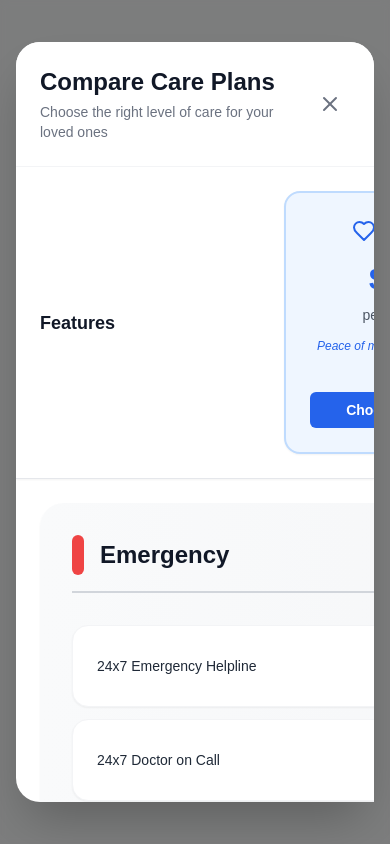
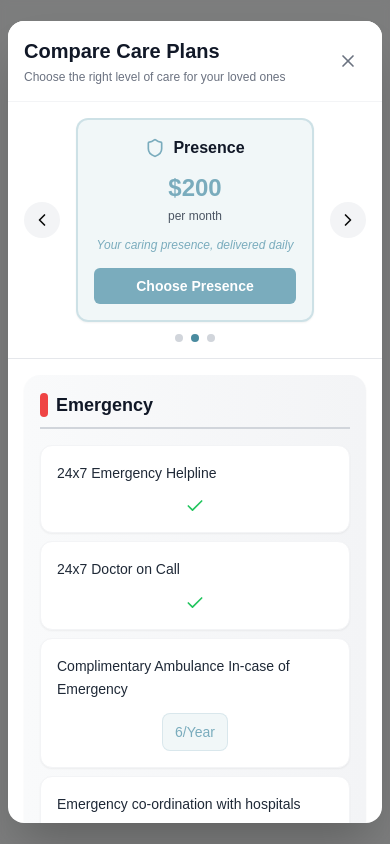
Before and after one commit to sarindipitous/TimesNRI, a Next.js app: page /compare in a window 390 px wide. Built offline with nearby package versions, Linux system fonts and the light colour scheme.

Commit message:
feat: make compare plans page mobile-friendly
Optimize layout, navigation, and content for mobile devices

Co-authored-by: Gaurav Sarin <104790060+sarindipitous@users.noreply.github.com>

```diff
--- a/components/care-plans-comparison.tsx
+++ b/components/care-plans-comparison.tsx
@@ -1,7 +1,8 @@
 "use client"
-import { Check, X, Crown, Heart, Shield, Plus } from "lucide-react"
+import { Check, X, Crown, Heart, Shield, Plus, ChevronLeft, ChevronRight } from "lucide-react"
 import { Button } from "@/components/ui/button"
 import Link from "next/link"
+import { useState } from "react"
 
 interface ComparisonFeature {
   category: string
@@ -258,12 +259,53 @@ const comparisonData: ComparisonFeature[] = [
   },
 ]
 
+const plans = [
+  {
+    id: "peace",
+    name: "Peace",
+    price: "$50",
+    description: "Peace of mind, always within reach",
+    icon: Heart,
+    color: "blue",
+    bgColor: "bg-blue-50",
+    borderColor: "border-blue-200",
+    textColor: "text-blue-600",
+    buttonColor: "bg-blue-600 hover:bg-blue-700",
+  },
+  {
+    id: "presence",
+    name: "Presence",
+    price: "$200",
+    description: "Your caring presence, delivered daily",
+    icon: Shield,
+    color: "accent",
+    bgColor: "bg-accent/10",
+    borderColor: "border-accent/30",
+    textColor: "text-accent",
+    buttonColor: "bg-accent hover:bg-accent/90",
+  },
+  {
+    id: "honour",
+    name: "Honour",
+    price: "$500",
+    description: "The dignity and care they gave you, returned in full",
+    icon: Crown,
+    color: "purple",
+    bgColor: "bg-purple-50",
+    borderColor: "border-purple-200",
+    textColor: "text-purple-600",
+    buttonColor: "bg-purple-600 hover:bg-purple-700",
+  },
+]
+
 interface CarePlansComparisonProps {
   onClose: () => void
   onSelectPlan?: (plan: string) => void
 }
 
 export function CarePlansComparison({ onClose, onSelectPlan }: CarePlansComparisonProps) {
+  const [selectedPlanIndex, setSelectedPlanIndex] = useState(1) // Default to Presence plan
+
   const renderFeatureValue = (value: boolean | string, planType: "peace" | "presence" | "honour") => {
     if (value === true) {
       return <Check className="h-5 w-5 text-green-500 mx-auto flex-shrink-0" />
@@ -299,99 +341,124 @@ export function CarePlansComparison({ onClose, onSelectPlan }: CarePlansComparis
     return null
   }
 
+  const currentPlan = plans[selectedPlanIndex]
+  const IconComponent = currentPlan.icon
+
   return (
-    <div className="fixed inset-0 bg-black/50 backdrop-blur-sm z-50 flex items-center justify-center p-4">
-      <div className="bg-white rounded-3xl w-full max-w-7xl h-[90vh] flex flex-col shadow-2xl">
+    <div className="fixed inset-0 bg-black/50 backdrop-blur-sm z-50 flex items-center justify-center p-2 sm:p-4">
+      <div className="bg-white rounded-2xl sm:rounded-3xl w-full max-w-7xl h-[95vh] sm:h-[90vh] flex flex-col shadow-2xl">
         {/* Fixed Header */}
-        <div className="flex-shrink-0 border-b border-gray-100 p-6 flex items-center justify-between rounded-t-3xl bg-white">
+        <div className="flex-shrink-0 border-b border-gray-100 p-4 sm:p-6 rounded-t-2xl sm:rounded-t-3xl bg-white">
+          <div className="flex items-center justify-between">
             <div>
-            <h3 className="text-2xl font-bold text-gray-900">Compare Care Plans</h3>
-            <p className="text-sm text-gray-500 mt-1">Choose the right level of care for your loved ones</p>
+              <h3 className="text-xl sm:text-2xl font-bold text-gray-900">Compare Care Plans</h3>
+              <p className="text-xs sm:text-sm text-gray-500 mt-1">
+                Choose the right level of care for your loved ones
+              </p>
             </div>
             <button onClick={onClose} className="p-2 hover:bg-gray-100 rounded-full transition-colors">
-            <X className="h-6 w-6 text-gray-500" />
+              <X className="h-5 w-5 sm:h-6 sm:w-6 text-gray-500" />
             </button>
           </div>
+        </div>
 
-        {/* Scrollable Content */}
-        <div className="flex-1 overflow-auto">
-          {/* Plan Headers - Sticky */}
-          <div className="sticky top-0 bg-white border-b border-gray-200 z-10 shadow-sm">
-            <div className="grid grid-cols-4 gap-6 p-6 min-w-[1000px]">
-              <div className="font-bold text-gray-900 text-lg flex items-center">Features</div>
+        {/* Mobile Plan Selector */}
+        <div className="lg:hidden flex-shrink-0 bg-white border-b border-gray-200 p-4">
+          <div className="flex items-center justify-between">
+            <button
+              onClick={() => setSelectedPlanIndex(Math.max(0, selectedPlanIndex - 1))}
+              disabled={selectedPlanIndex === 0}
+              className="p-2 rounded-full bg-gray-100 disabled:opacity-50 disabled:cursor-not-allowed"
+            >
+              <ChevronLeft className="h-5 w-5" />
+            </button>
 
-              {/* Peace Plan Header */}
-              <div className="text-center">
-                <div className="bg-blue-50 rounded-2xl p-6 border-2 border-blue-200 shadow-sm">
-                  <div className="flex items-center justify-center gap-2 mb-4">
-                    <Heart className="h-6 w-6 text-blue-600" />
-                    <h4 className="font-bold text-gray-900 text-lg">Peace</h4>
+            <div className="flex-1 mx-4">
+              <div className={`${currentPlan.bgColor} rounded-xl p-4 border-2 ${currentPlan.borderColor} shadow-sm`}>
+                <div className="flex items-center justify-center gap-2 mb-3">
+                  <IconComponent className={`h-5 w-5 ${currentPlan.textColor}`} />
+                  <h4 className="font-bold text-gray-900">{currentPlan.name}</h4>
                 </div>
-                  <div className="text-3xl font-bold text-blue-600 mb-2">$50</div>
-                  <div className="text-sm text-gray-600 mb-3">per month</div>
-                  <div className="text-xs text-blue-600 font-medium italic mb-4 leading-relaxed">
-                    Peace of mind, always within reach
+                <div className={`text-2xl font-bold ${currentPlan.textColor} mb-1 text-center`}>
+                  {currentPlan.price}
                 </div>
-                  <Link href="/waitlist?plan=peace">
-                    <Button size="sm" className="w-full bg-blue-600 hover:bg-blue-700 text-white font-semibold py-2">
-                      Choose Peace
+                <div className="text-xs text-gray-600 mb-3 text-center">per month</div>
+                <div className={`text-xs ${currentPlan.textColor} font-medium italic mb-3 leading-relaxed text-center`}>
+                  {currentPlan.description}
+                </div>
+                <Link href={`/waitlist?plan=${currentPlan.id}`}>
+                  <Button size="sm" className={`w-full ${currentPlan.buttonColor} text-white font-semibold py-2`}>
+                    Choose {currentPlan.name}
                   </Button>
                 </Link>
               </div>
             </div>
 
-              {/* Presence Plan Header */}
-              <div className="text-center">
-                <div className="bg-accent/10 rounded-2xl p-6 border-2 border-accent/30 shadow-sm">
+            <button
+              onClick={() => setSelectedPlanIndex(Math.min(plans.length - 1, selectedPlanIndex + 1))}
+              disabled={selectedPlanIndex === plans.length - 1}
+              className="p-2 rounded-full bg-gray-100 disabled:opacity-50 disabled:cursor-not-allowed"
+            >
+              <ChevronRight className="h-5 w-5" />
+            </button>
+          </div>
+
+          <div className="flex justify-center mt-3 gap-2">
+            {plans.map((_, index) => (
+              <button
+                key={index}
+                onClick={() => setSelectedPlanIndex(index)}
+                className={`w-2 h-2 rounded-full transition-colors ${
+                  index === selectedPlanIndex ? "bg-primary" : "bg-gray-300"
+                }`}
+              />
+            ))}
+          </div>
+        </div>
+
+        {/* Scrollable Content */}
+        <div className="flex-1 overflow-auto">
+          {/* Desktop Plan Headers - Hidden on mobile */}
+          <div className="hidden lg:block sticky top-0 bg-white border-b border-gray-200 z-10 shadow-sm">
+            <div className="grid grid-cols-4 gap-6 p-6 min-w-[1000px]">
+              <div className="font-bold text-gray-900 text-lg flex items-center">Features</div>
+
+              {plans.map((plan) => {
+                const IconComponent = plan.icon
+                return (
+                  <div key={plan.id} className="text-center">
+                    <div className={`${plan.bgColor} rounded-2xl p-6 border-2 ${plan.borderColor} shadow-sm`}>
                       <div className="flex items-center justify-center gap-2 mb-4">
-                    <Shield className="h-6 w-6 text-accent" />
-                    <h4 className="font-bold text-gray-900 text-lg">Presence</h4>
+                        <IconComponent className={`h-6 w-6 ${plan.textColor}`} />
+                        <h4 className="font-bold text-gray-900 text-lg">{plan.name}</h4>
                       </div>
-                  <div className="text-3xl font-bold text-accent mb-2">$200</div>
+                      <div className={`text-3xl font-bold ${plan.textColor} mb-2`}>{plan.price}</div>
                       <div className="text-sm text-gray-600 mb-3">per month</div>
-                  <div className="text-xs text-accent font-medium italic mb-4 leading-relaxed">
-                    Your caring presence, delivered daily
+                      <div className={`text-xs ${plan.textColor} font-medium italic mb-4 leading-relaxed`}>
+                        {plan.description}
                       </div>
-                  <Link href="/waitlist?plan=presence">
-                    <Button size="sm" className="w-full bg-accent hover:bg-accent/90 text-white font-semibold py-2">
-                      Choose Presence
+                      <Link href={`/waitlist?plan=${plan.id}`}>
+                        <Button size="sm" className={`w-full ${plan.buttonColor} text-white font-semibold py-2`}>
+                          Choose {plan.name}
                         </Button>
                       </Link>
                     </div>
                   </div>
-
-              {/* Honour Plan Header */}
-              <div className="text-center">
-                <div className="bg-purple-50 rounded-2xl p-6 border-2 border-purple-200 shadow-sm">
-                  <div className="flex items-center justify-center gap-2 mb-4">
-                    <Crown className="h-6 w-6 text-purple-600" />
-                    <h4 className="font-bold text-gray-900 text-lg">Honour</h4>
-                  </div>
-                  <div className="text-3xl font-bold text-purple-600 mb-2">$500</div>
-                  <div className="text-sm text-gray-600 mb-3">per month</div>
-                  <div className="text-xs text-purple-600 font-medium italic mb-4 leading-relaxed">
-                    The dignity and care they gave you, returned in full
-                  </div>
-                  <Link href="/waitlist?plan=honour">
-                    <Button
-                      size="sm"
-                      className="w-full bg-purple-600 hover:bg-purple-700 text-white font-semibold py-2"
-                    >
-                      Choose Honour
-                    </Button>
-                  </Link>
-                </div>
-              </div>
+                )
+              })}
             </div>
           </div>
 
           {/* Feature Comparison */}
-          <div className="p-6 space-y-10 min-w-[1000px]">
+          <div className="p-4 sm:p-6 space-y-6 sm:space-y-10">
             {comparisonData.map((category, categoryIndex) => (
-              <div key={categoryIndex} className="bg-gradient-to-r from-gray-50 to-gray-100 rounded-3xl p-8 shadow-sm">
-                <h5 className="font-bold text-2xl text-gray-900 mb-8 pb-4 border-b-2 border-gray-300 flex items-center gap-4">
               <div
-                    className={`w-3 h-10 rounded-full ${
+                key={categoryIndex}
+                className="bg-gradient-to-r from-gray-50 to-gray-100 rounded-2xl sm:rounded-3xl p-4 sm:p-8 shadow-sm"
+              >
+                <h5 className="font-bold text-lg sm:text-2xl text-gray-900 mb-4 sm:mb-8 pb-2 sm:pb-4 border-b-2 border-gray-300 flex items-center gap-2 sm:gap-4">
+                  <div
+                    className={`w-2 sm:w-3 h-6 sm:h-10 rounded-full ${
                       categoryIndex === 0
                         ? "bg-red-500"
                         : categoryIndex === 1
@@ -403,12 +470,12 @@ export function CarePlansComparison({ onClose, onSelectPlan }: CarePlansComparis
                   ></div>
                   {category.category}
                 </h5>
-                <div className="space-y-3">
+
+                <div className="space-y-2 sm:space-y-3">
                   {category.features.map((feature, featureIndex) => (
-                    <div
-                      key={featureIndex}
-                      className="grid grid-cols-4 gap-6 py-5 px-6 bg-white rounded-2xl shadow-sm hover:shadow-md transition-all duration-200 border border-gray-100"
-                    >
+                    <div key={featureIndex}>
+                      {/* Desktop Layout */}
+                      <div className="hidden lg:grid grid-cols-4 gap-6 py-5 px-6 bg-white rounded-2xl shadow-sm hover:shadow-md transition-all duration-200 border border-gray-100 min-w-[1000px]">
                         <div className="text-sm text-gray-800 font-medium leading-relaxed pr-4 flex items-center">
                           {feature.name}
                         </div>
@@ -422,6 +489,18 @@ export function CarePlansComparison({ onClose, onSelectPlan }: CarePlansComparis
                           {renderFeatureValue(feature.honour, "honour")}
                         </div>
                       </div>
+
+                      {/* Mobile Layout */}
+                      <div className="lg:hidden bg-white rounded-xl p-4 shadow-sm border border-gray-100">
+                        <div className="text-sm text-gray-800 font-medium leading-relaxed mb-3">{feature.name}</div>
+                        <div className="flex justify-center">
+                          {renderFeatureValue(
+                            feature[currentPlan.id as keyof typeof feature] as boolean | string,
+                            currentPlan.id as "peace" | "presence" | "honour",
+                          )}
+                        </div>
+                      </div>
+                    </div>
                   ))}
                 </div>
               </div>
@@ -429,12 +508,12 @@ export function CarePlansComparison({ onClose, onSelectPlan }: CarePlansComparis
           </div>
 
           {/* Value-Added Services Note */}
-          <div className="p-6 bg-gradient-to-r from-primary/5 to-accent/5 border-t border-gray-200 min-w-[1000px]">
-            <div className="bg-white rounded-3xl p-8 shadow-sm border border-gray-100">
-              <div className="flex items-center gap-3 mb-6">
-                <h6 className="font-bold text-xl text-gray-900">Understanding Your Options</h6>
+          <div className="p-4 sm:p-6 bg-gradient-to-r from-primary/5 to-accent/5 border-t border-gray-200">
+            <div className="bg-white rounded-2xl sm:rounded-3xl p-4 sm:p-8 shadow-sm border border-gray-100">
+              <div className="flex items-center gap-3 mb-4 sm:mb-6">
+                <h6 className="font-bold text-lg sm:text-xl text-gray-900">Understanding Your Options</h6>
               </div>
-              <div className="grid md:grid-cols-3 gap-6 text-sm text-gray-700">
+              <div className="grid sm:grid-cols-2 lg:grid-cols-3 gap-4 sm:gap-6 text-sm text-gray-700">
                 <div className="space-y-3">
                   <p className="flex items-start gap-3">
                     <Check className="h-5 w-5 text-green-500 mt-0.5 flex-shrink-0" />
@@ -468,7 +547,7 @@ export function CarePlansComparison({ onClose, onSelectPlan }: CarePlansComparis
                     </span>
                   </p>
                 </div>
-                <div className="bg-accent/5 rounded-xl p-4">
+                <div className="bg-accent/5 rounded-xl p-4 sm:col-span-2 lg:col-span-1">
                   <p className="text-accent font-semibold mb-2">Our Promise</p>
                   <p className="text-xs text-gray-600 leading-relaxed">
                     Every service you need is available. If it's not included in your plan, we offer it as a value-added
```
Lines whose indentation alone changed are shown as unchanged.
